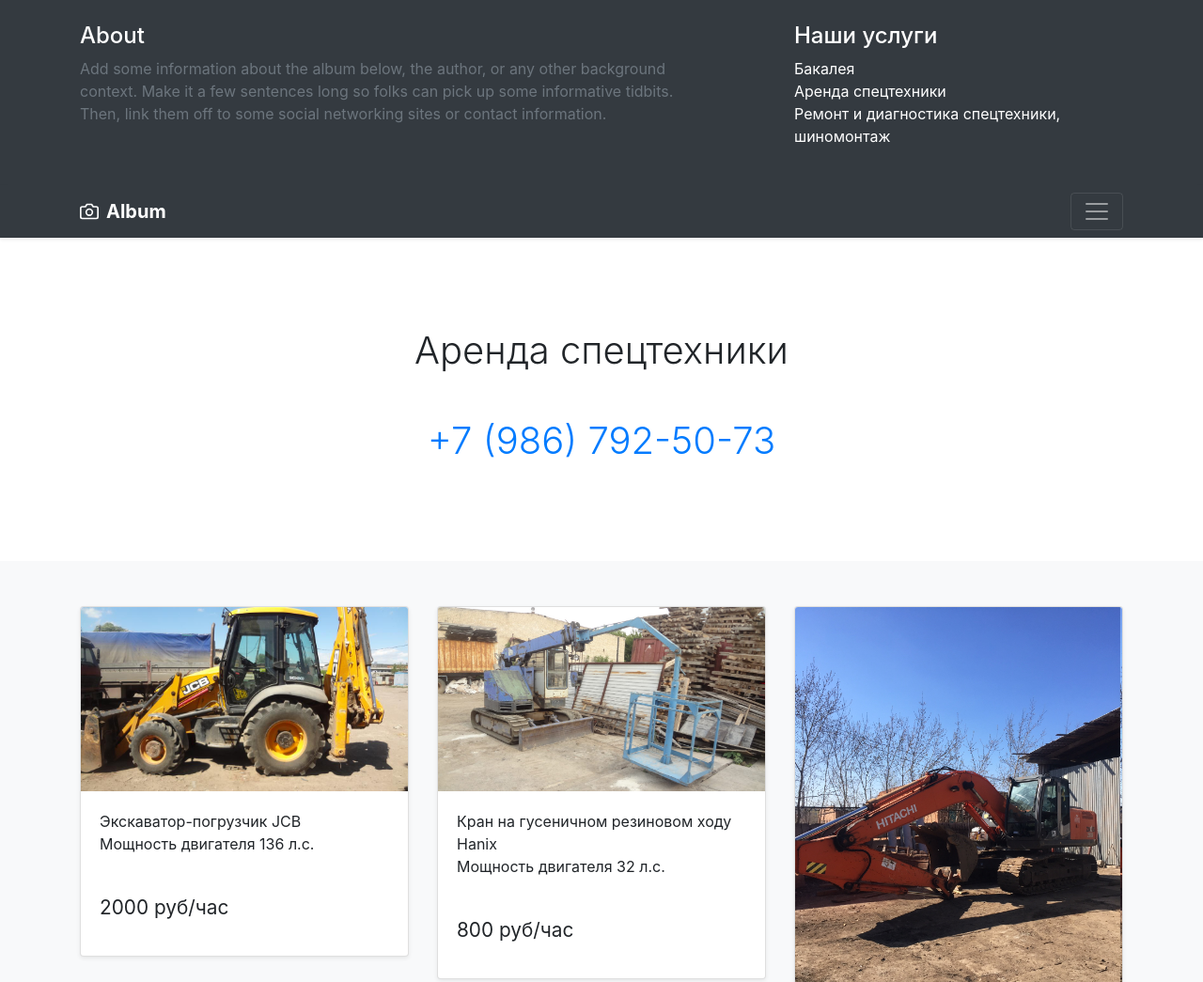
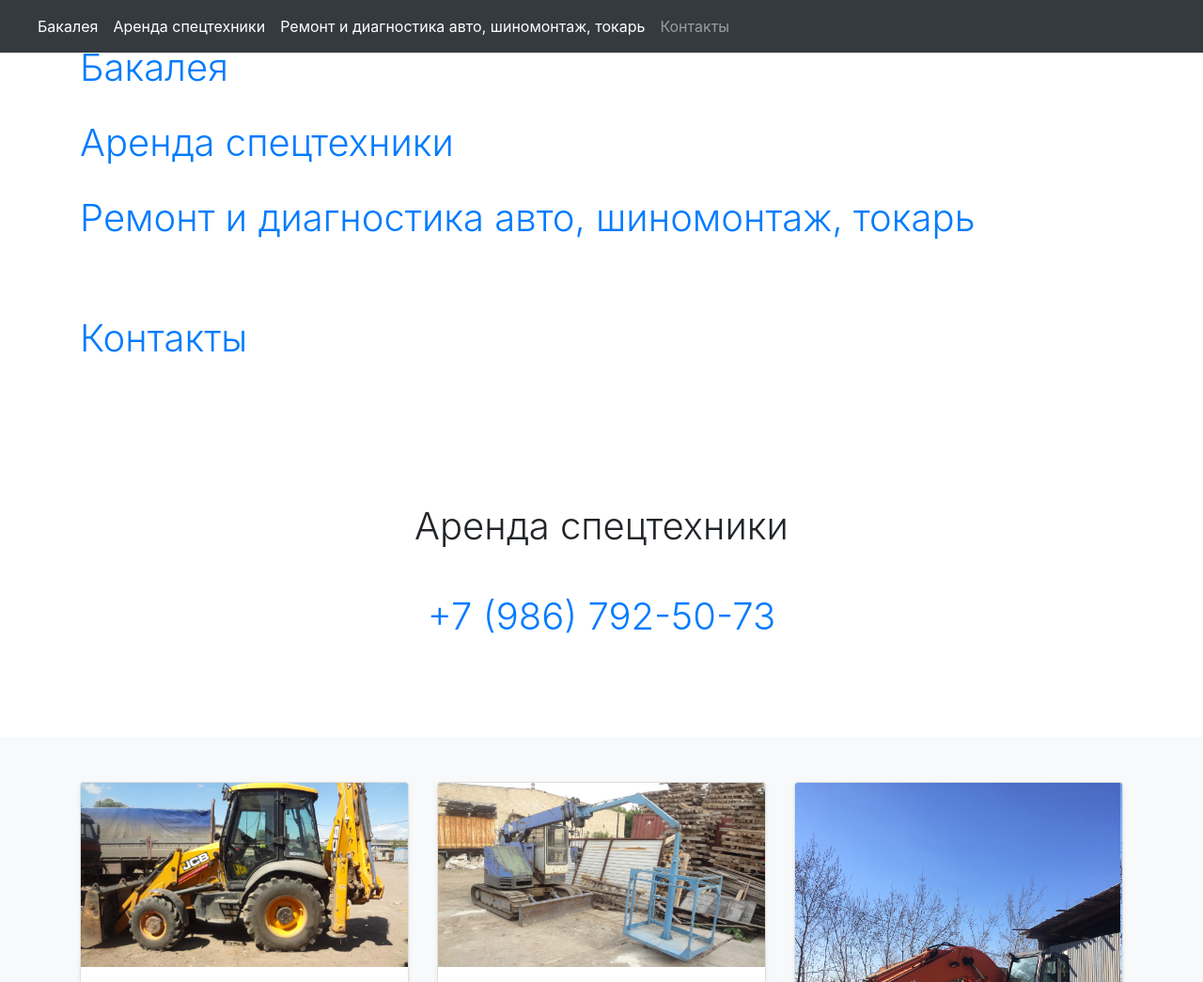
Before and after one commit to redbak/redbak, a plain HTML site: page index.html in a window 1280 px wide. Shown: the top 1045 px of the page at 94% size. Drawn offline with nearby package versions, Linux system fonts and the light colour scheme.

Commit message:
Add files via upload

```diff
--- a/index.html
+++ b/index.html
@@ -7,9 +7,7 @@
     <meta name="author" content="">
     <link rel="icon" href="https://getbootstrap.com/docs/4.1/assets/img/favicons/favicon.ico">
 
-    <title>Album example for Bootstrap</title>
-
-    <link rel="canonical" href="https://getbootstrap.com/docs/4.1/examples/album/">
+    <title>Бакалея</title>
 
     <!-- Bootstrap core CSS -->
     <link href="https://getbootstrap.com/docs/4.1/dist/css/bootstrap.min.css" rel="stylesheet">
@@ -20,37 +18,57 @@
 
   <body>
 
-    <header>
+    <nav class="navbar navbar-expand-md navbar-dark fixed-top bg-dark">
+      <a class="navbar-brand" href="https://getbootstrap.com/docs/4.1/examples/jumbotron/#"></a>
+      <button class="navbar-toggler collapsed" type="button" data-toggle="collapse" data-target="#navbarsExampleDefault" aria-controls="navbarsExampleDefault" aria-expanded="false" aria-label="Toggle navigation">
+        <span class="navbar-toggler-icon"></span>
+      </button>
+
+      <div class="navbar-collapse collapse" id="navbarsExampleDefault" style="">
+        <ul class="navbar-nav mr-auto">
+          <li class="nav-item active">
+            <a class="nav-link" href="bakaleya.html">Бакалея <span class="sr-only">(current)</span></a>
+          </li>
+          <li class="nav-item active">
+            <a class="nav-link" href="tehnika.html">Аренда спецтехники <span class="sr-only">(current)</span></a>
+          </li>
+          <li class="nav-item active">
+            <a class="nav-link" href="servis.html">Ремонт и диагностика авто, шиномонтаж, токарь <span class="sr-only">(current)</span></a>
+          </li>
+          <li class="nav-item">
+            <a class="nav-link" href="#contacts">Контакты</a>
+          </li>
+        </ul>
+      </div>
+    </nav>
+
+    <footer class="text-muted">
+      <div id="contacts" class="container">
+        <h1 class="jumbotron-heading"><a href="bakaleya.html">Бакалея</a></h1><br>
+        <h1 class="jumbotron-heading"><a href="tehnika.html">Аренда спецтехники</a></h1><br>
+        <h1 class="jumbotron-heading"><a href="servis.html">Ремонт и диагностика авто, шиномонтаж, токарь</a></h1><br><br><br>
+        <h1 class="jumbotron-heading"><a href="#contacts">Контакты</a></h1>
+      </div>
+    </footer>
+
+    <!--<header>
       <div class="bg-dark collapse show" id="navbarHeader" style="">
         <div class="container">
           <div class="row">
             <div class="col-sm-8 col-md-7 py-4">
-              <h4 class="text-white">About</h4>
-              <p class="text-muted">Add some information about the album below, the author, or any other background context. Make it a few sentences long so folks can pick up some informative tidbits. Then, link them off to some social networking sites or contact information.</p>
-            </div>
-            <div class="col-sm-4 offset-md-1 py-4">
-              <h4 class="text-white">Наши услуги</h4>
-              <ul class="list-unstyled">
-                <li><a href="https://getbootstrap.com/docs/4.1/examples/album/#" class="text-white">Бакалея</a></li>
-                <li><a href="https://getbootstrap.com/docs/4.1/examples/album/#" class="text-white">Аренда спецтехники</a></li>
-                <li><a href="https://getbootstrap.com/docs/4.1/examples/album/#" class="text-white">Ремонт и диагностика спецтехники, шиномонтаж</a></li>
-              </ul>
+              <br><br>
+              <h1 class="jumbotron-heading"><a href="bakaleya.html" class="text-white">Бакалея</a></h1><br>
+
+              <h1 class="jumbotron-heading"><a href="tehnika.html" class="text-white">Аренда спецтехники</a></h1><br>
+
+              <h1 class="jumbotron-heading"><a href="servis.html" class="text-white">Ремонт и диагностика спецтехники, шиномонтаж, токарь</a></h1><br><br><br>
+
+              <h1 class="jumbotron-heading"><a href="#contacts" class="text-white">Контакты</a></h1><br><br>
             </div>
           </div>
         </div>
       </div>
-      <div class="navbar navbar-dark bg-dark shadow-sm">
-        <div class="container d-flex justify-content-between">
-          <a href="https://getbootstrap.com/docs/4.1/examples/album/#" class="navbar-brand d-flex align-items-center">
-            <svg xmlns="http://www.w3.org/2000/svg" width="20" height="20" viewBox="0 0 24 24" fill="none" stroke="currentColor" stroke-width="2" stroke-linecap="round" stroke-linejoin="round" class="mr-2"><path d="M23 19a2 2 0 0 1-2 2H3a2 2 0 0 1-2-2V8a2 2 0 0 1 2-2h4l2-3h6l2 3h4a2 2 0 0 1 2 2z"></path><circle cx="12" cy="13" r="4"></circle></svg>
-            <strong>Album</strong>
-          </a>
-          <button class="navbar-toggler" type="button" data-toggle="collapse" data-target="#navbarHeader" aria-controls="navbarHeader" aria-expanded="true" aria-label="Toggle navigation">
-            <span class="navbar-toggler-icon"></span>
-          </button>
-        </div>
-      </div>
-    </header>
+    </header>-->
 
     <main role="main">
 
@@ -245,7 +263,8 @@
     </main>
 
     <footer class="text-muted">
-      <div class="container">
+      <div id="contacts" class="container">
+        <h1 class="jumbotron-heading">Контакты</a></h1><br><br>
         <p>Офис + склад - г.Оренбург,  ул.Кавказская 3а, склад №18</p>
         <p>Второй склад - г.Оренбург,  ул.Беляевская 6, склад №4</p><br>
         <p>Офис <a href="tel:+73532450770">+7 (3532) 450-770</a></p>
@@ -263,6 +282,4 @@
     <script src="https://getbootstrap.com/docs/4.1/assets/js/vendor/popper.min.js"></script>
     <script src="https://getbootstrap.com/docs/4.1/dist/js/bootstrap.min.js"></script>
     <script src="https://getbootstrap.com/docs/4.1/assets/js/vendor/holder.min.js"></script>
-
-
-<svg xmlns="http://www.w3.org/2000/svg" width="348" height="225" viewBox="0 0 348 225" preserveAspectRatio="none" style="display: none; visibility: hidden; position: absolute; top: -100%; left: -100%;"><defs><style type="text/css"></style></defs><text x="0" y="17" style="font-weight:bold;font-size:17pt;font-family:Arial, Helvetica, Open Sans, sans-serif">Thumbnail</text></svg></body></html>
+</body></html>
```
